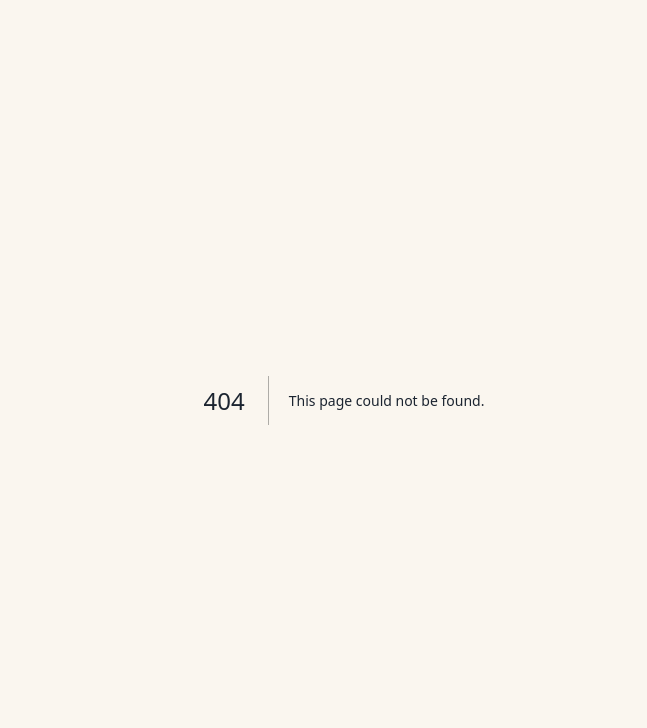
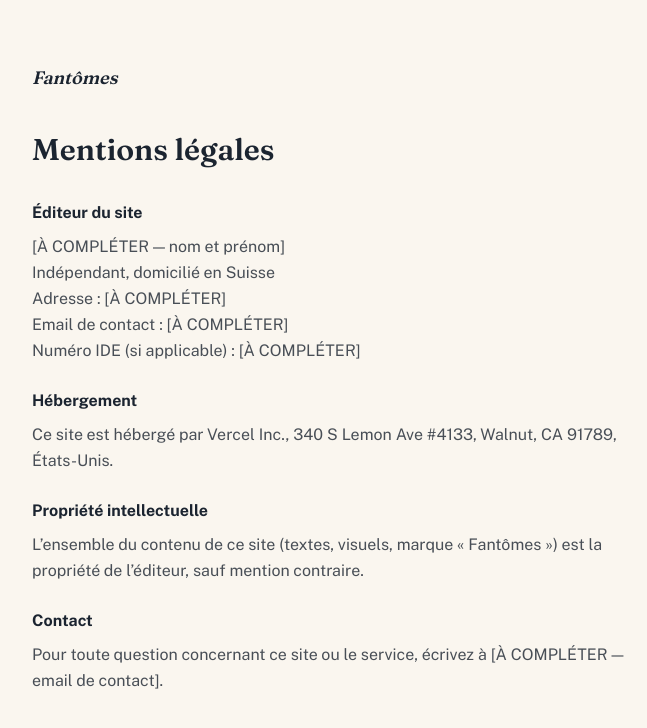
Before and after one commit to tvrn-21/Fantomes-, a Next.js app in the folder fantomes/: page /mentions-legales in a window 1280 px wide. Before the commit this address had no page. Shown: the top 728 px of the page, without its empty margins (296-943 px from the left). Built offline with nearby package versions, Linux system fonts and the light colour scheme.

Commit message:
Create page.tsx

```diff
--- /dev/null
+++ b/fantomes/app/mentions-legales/page.tsx
@@ -0,0 +1,52 @@
+export default function MentionsLegales() {
+  return (
+    <main className="min-h-screen px-6 py-16 max-w-2xl mx-auto">
+      <p className="font-serif italic text-lg mb-10">Fantômes</p>
+      <h1 className="font-serif text-3xl font-semibold mb-8">
+        Mentions légales
+      </h1>
+
+      <div className="space-y-6 text-ink/80 leading-relaxed">
+        <section>
+          <h2 className="font-semibold text-ink mb-2">Éditeur du site</h2>
+          <p>
+            [À COMPLÉTER — nom et prénom]
+            <br />
+            Indépendant, domicilié en Suisse
+            <br />
+            Adresse : [À COMPLÉTER]
+            <br />
+            Email de contact : [À COMPLÉTER]
+            <br />
+            Numéro IDE (si applicable) : [À COMPLÉTER]
+          </p>
+        </section>
+
+        <section>
+          <h2 className="font-semibold text-ink mb-2">Hébergement</h2>
+          <p>
+            Ce site est hébergé par Vercel Inc., 340 S Lemon Ave #4133,
+            Walnut, CA 91789, États-Unis.
+          </p>
+        </section>
+
+        <section>
+          <h2 className="font-semibold text-ink mb-2">Propriété intellectuelle</h2>
+          <p>
+            L&rsquo;ensemble du contenu de ce site (textes, visuels, marque
+            &laquo;&nbsp;Fantômes&nbsp;&raquo;) est la propriété de l&rsquo;éditeur,
+            sauf mention contraire.
+          </p>
+        </section>
+
+        <section>
+          <h2 className="font-semibold text-ink mb-2">Contact</h2>
+          <p>
+            Pour toute question concernant ce site ou le service, écrivez à
+            [À COMPLÉTER — email de contact].
+          </p>
+        </section>
+      </div>
+    </main>
+  );
+}
```
